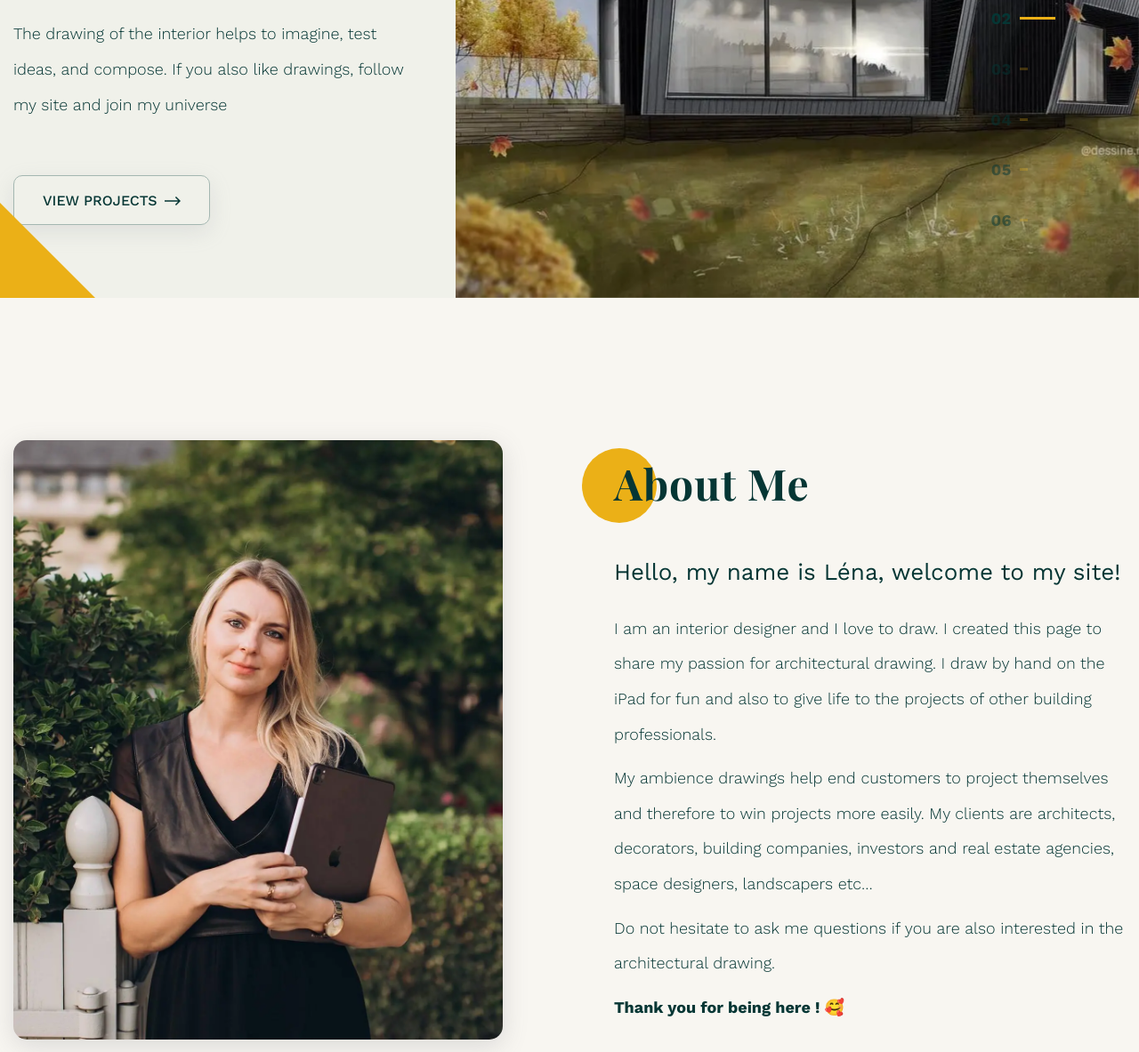
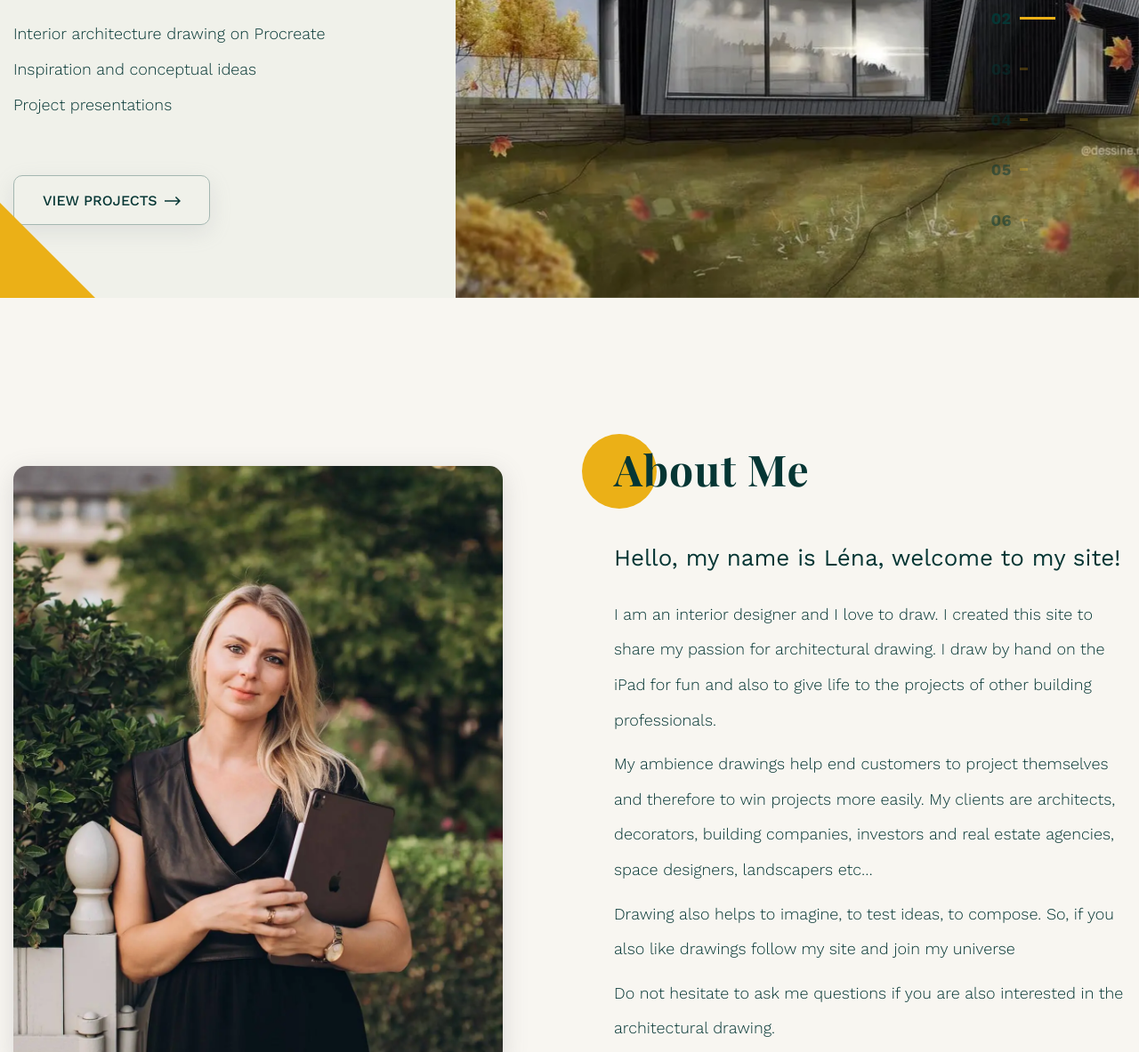
Before and after one commit to dsurdiy/dessine-moi-design, a plain HTML site: page index.html in a window 1280 px wide. Shown: the part 465-1648 px from the top of the page at 89% size. Drawn offline with nearby package versions, Linux system fonts and the light colour scheme.

Commit message:
updated hero text

```diff
--- a/index.html
+++ b/index.html
@@ -72,10 +72,11 @@
         <div class="hero__container">
           <div class="hero__content">
             <h1 class="hero__title title">My world of <span>interior</span> design</h1>
-            <p class="hero__text">
-              The drawing of the interior helps to imagine, test ideas, and compose. If you also like drawings, follow
-              my site and join my universe
-            </p>
+            <div class="hero__text">
+              <p>Interior architecture drawing on Procreate</p>
+              <p>Inspiration and conceptual ideas</p>
+              <p>Project presentations</p>
+            </div>
             <a class="hero__btn button" href="#">View Projects</a>
           </div>
           <div class="hero__slider slider-hero swiper">
@@ -120,7 +121,7 @@
             <p class="about__subtitle subtitle">Hello, my name is Léna, welcome to my site!</p>
             <div class="about__text">
               <p>
-                I am an interior designer and I love to draw. I created this page to share my passion for architectural
+                I am an interior designer and I love to draw. I created this site to share my passion for architectural
                 drawing. I
                 draw by hand on the iPad for fun and also to give life to the projects of other building professionals.
               </p>
@@ -129,6 +130,10 @@
                 My clients are
                 architects, decorators, building companies, investors and real estate agencies, space designers,
                 landscapers etc…
+              </p>
+              <p>
+                Drawing also helps to imagine, to test ideas, to compose. So, if you also like drawings follow my site
+                and join my universe
               </p>
               <p>
                 Do not hesitate to ask me questions if you are also interested in the architectural drawing.
--- a/scss/_homepage.scss
+++ b/scss/_homepage.scss
@@ -144,6 +144,7 @@
 /* ----------- IMAGES ----------- */
 
 .images {
+  padding-bottom: 0;
   img {
     max-width: 100%;
     height: auto;
```
Also changed, not shown: css/style.min.css, 1 other file.
